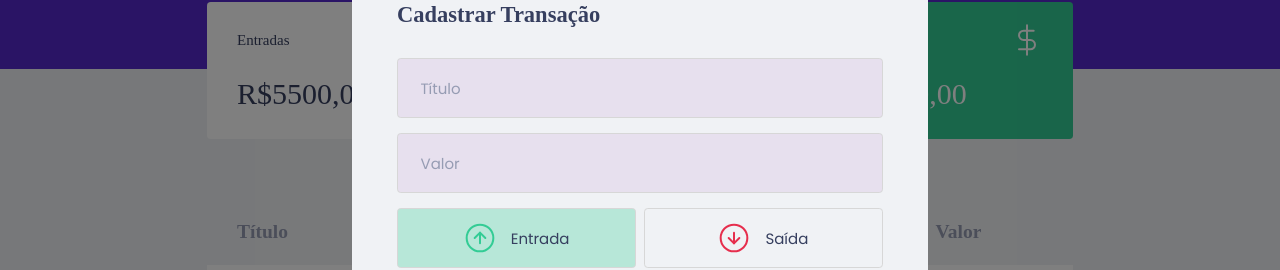
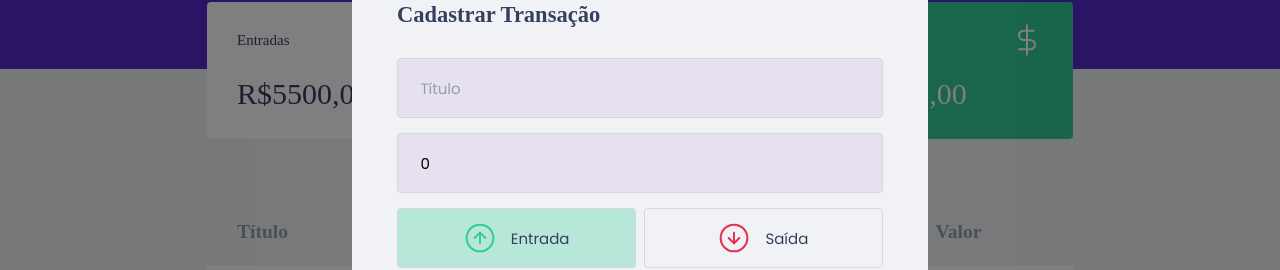
Before and after one commit to humbertoromanojr/personal-finance, a React (Create React App) app: page / in a window 1280 px wide. Both pictures are taken after a click on the button "Nova transação". Shown: the part 186-456 px from the top of the page. Built offline with nearby package versions, Linux system fonts and the light colour scheme; no server answers.

Commit message:
Save form data

```diff
--- a/src/components/NewTransactionModal/index.tsx
+++ b/src/components/NewTransactionModal/index.tsx
@@ -13,9 +13,14 @@
 
 export function NewTransactionModal({ isOpen, onRequestClose }: NewTransactionModalProps) {
   const [type, setType] = useState('deposit');
+  const [title, setTitle] = useState('');
+  const [value, setValue] = useState(0);
+  const [category, setCategory] = useState('');
 
   function handleCreateTransaction(event: FormEvent) {
     event.preventDefault();
+
+    console.log({title, value, category, type})
   }
 
   return (
@@ -33,8 +38,17 @@
         <Styles.Container onSubmit={handleCreateTransaction}>
           <h2>Cadastrar Transação</h2>
 
-          <input placeholder="Título" />
-          <input type="number" placeholder="Valor" />
+          <input
+            placeholder="Título"
+            value={title}
+            onChange={event => setTitle(event.target.value)}
+          />
+          <input
+            type="number"
+            placeholder="Valor"
+            value={value}
+            onChange={event => setValue(Number(event.target.value))}
+          />
 
           <Styles.TransactionTypeContainer>
             <Styles.RadioBox
@@ -58,7 +72,11 @@
             </Styles.RadioBox>
           </Styles.TransactionTypeContainer>
 
-          <input placeholder="Categoria" />
+          <input
+            placeholder="Categoria"
+            value={category}
+            onChange={event => setCategory(event.target.value)}
+          />
 
           <button type="submit">Cadastrar</button>
         </Styles.Container>
```
